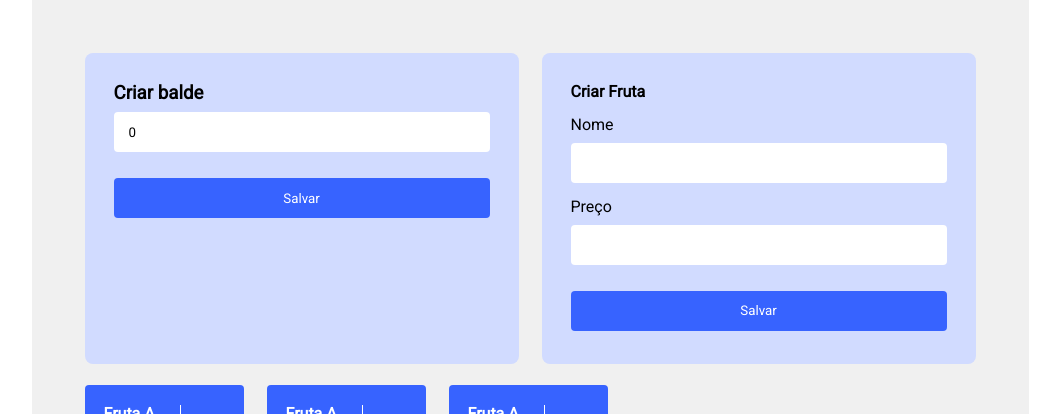
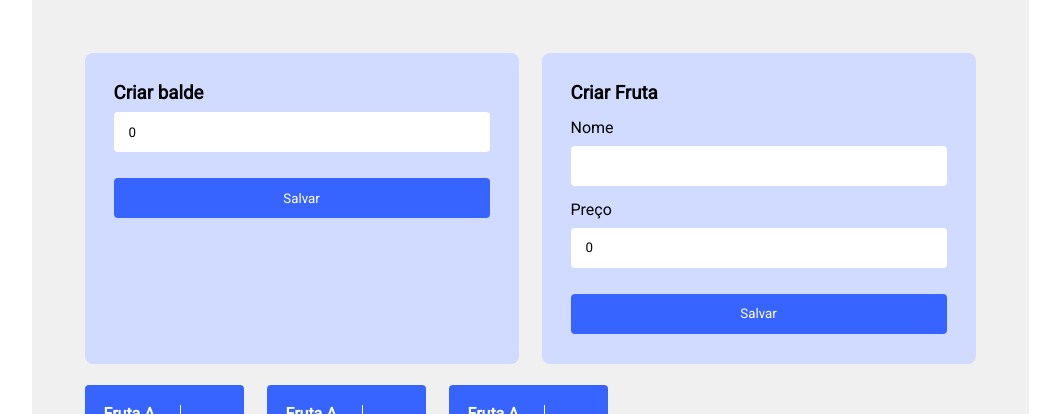
Before and after one commit to EdAndrade/armazenamento-de-frutas, a Nuxt app: page / in a window 1280 px wide. Shown: the top 414 px of the page, without its empty margins (110-1170 px from the left). Built offline with nearby package versions, Linux system fonts and the light colour scheme.

Commit message:
adding fruits

```diff
--- a/components/CreateFruit/index.vue
+++ b/components/CreateFruit/index.vue
@@ -1,18 +1,41 @@
 <template>
-    <section class="modal-1">
+    <form @submit.prevent="createFruit()" class="modal-1">
         <h1>Criar Fruta</h1>
         <label for="name">Nome</label>
-        <input type="text" id="name">
+        <input type="text" v-model="fruit.fruit_name" id="name">
         <label for="price">Preço</label>
-        <input type="text" id="price">
+        <input type="number" v-model.number="fruit.fruit_price" id="price">
         <button>Salvar</button>
-    </section>
+    </form>
 </template>
 
 <script>
+
     export default {
 
+        data(){
+
+            return {
+
+                fruit: {
+                    fruit_name: '',
+                    fruit_price: 0
+                }
+            }
+        },
+
+        methods: {
+
+            createFruit(){
+                if(this.fruit.fruit_name === '' || this.fruit.fruit_price <= 0){
+                    alert('O campo nome deve estar preenchido\nO preço da fruta não pode ser maior que 0')
+                }else{
+                    this.$store.commit('fruits/CREATE_FRUIT', this.fruit)
+                }
+            }
+        }
     }
+
 </script>
 
 <style>
```
